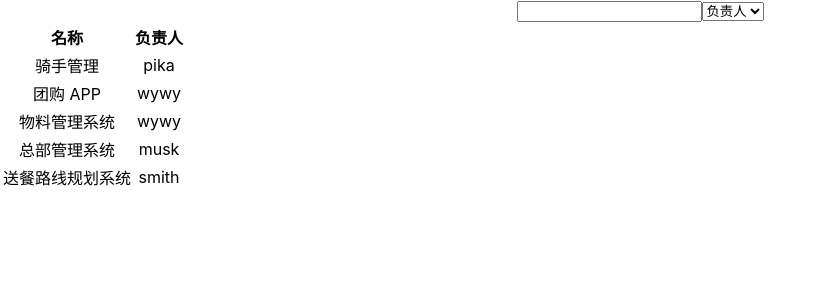
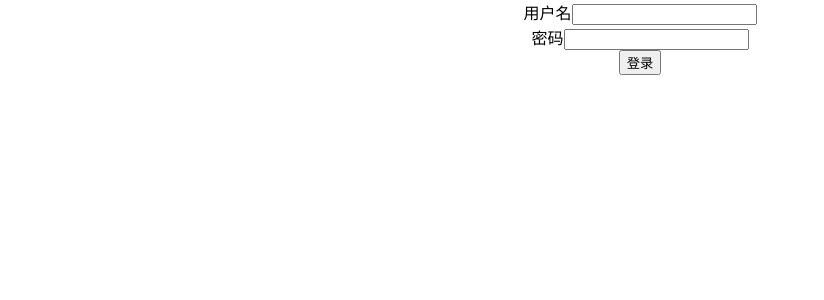
Before and after one commit to bescriptkiddie/jira, a React (Create React App) app: page / in a window 1280 px wide. Shown: the top 300 px of the page, without its empty margins (0-824 px from the left). Built offline with nearby package versions, Linux system fonts and the light colour scheme; data requests are answered from the project's data file.

Commit message:
feat: json-server 模拟登录

```diff
--- a/package.json
+++ b/package.json
@@ -22,7 +22,7 @@
     "test": "react-scripts test",
     "eject": "react-scripts eject",
     "prepare": "husky install",
-    "json-server": "json-server __json_server_mock__/db.json --watch --port 3001"
+    "json-server": "json-server __json_server_mock__/db.json --watch --port 3001 --middlewares ./__json_server_mock__/middleware.js"
   },
   "eslintConfig": {
     "extends": [
--- a/src/App.tsx
+++ b/src/App.tsx
@@ -1,13 +1,10 @@
 import React from "react"
 import "./App.css"
-import { ProjectList } from "./screens/project-list/index"
+// import { ProjectList } from "./screens/project-list/index"
+import { LoginScreen } from "./screens/login/index"
 
 function App() {
-    return (
-        <div className="App">
-            <ProjectList />
-        </div>
-    )
+  return <div className="App">{/* <ProjectList /> */ <LoginScreen />}</div>
 }
 
 export default App
--- /dev/null
+++ b/src/screens/login/index.tsx
@@ -0,0 +1,37 @@
+import React, { FormEvent } from "react"
+
+const apiUrl = process.env.REACT_APP_API_URL
+
+export const LoginScreen = () => {
+  const handleSubmit = (event: FormEvent<HTMLElement>) => {
+    event.preventDefault()
+    const username = (document.getElementById("username") as HTMLInputElement).value
+    const password = (document.getElementById("password") as HTMLInputElement).value
+    login({ username, password })
+  }
+  const login = (param: { username: string; password: string }) => {
+    fetch(`${apiUrl}/login`, {
+      method: "POST",
+      headers: {
+        "Content-Type": "application/json",
+      },
+      body: JSON.stringify(param),
+    }).then(async response => {
+      if (response.ok) {
+      }
+    })
+  }
+  return (
+    <form id="test" onSubmit={handleSubmit}>
+      <div>
+        <label htmlFor="username">用户名</label>
+        <input type="text" id="username" />
+      </div>
+      <div>
+        <label htmlFor="password">密码</label>
+        <input type="password" id="password" />
+      </div>
+      <button type="submit">登录</button>
+    </form>
+  )
+}
--- a/src/screens/project-list/index.tsx
+++ b/src/screens/project-list/index.tsx
@@ -40,7 +40,7 @@ export const ProjectList = () => {
   })
 
   useEffect(() => {
-        fetch(`${apiUrl}/projects?${qs.stringify(cleanObject(debounceParam))}`).then(
+    fetch(`${apiUrl}/projects?${qs.stringify(cleanObject(debounceParam as object))}`).then(
       async response => {
         if (response.ok) {
           setList(await response.json())
--- a/src/utils/index.tsx
+++ b/src/utils/index.tsx
@@ -9,7 +9,6 @@ export const cleanObject = (object: object) => {
     // 当value == 0 的时候也会被误删
     if (isFalsy(value)) {
       //@ts-ignore
-
       delete result[key]
     }
   })
@@ -17,12 +16,13 @@ export const cleanObject = (object: object) => {
 }
 
 // 判断是否为false
-export const isFalsy = (value: any) => (value === 0 ? false : !value)
+export const isFalsy = (value: unknown) => (value === 0 ? false : !value)
 
 // 首次加载,只运行一次  模拟componentDidMount
 export const useMount = (callback: () => void) => {
   useEffect(() => {
     callback()
+    // eslint-disable-next-line react-hooks/exhaustive-deps
   }, [])
 }
 
@@ -32,7 +32,7 @@ export const useMount = (callback: () => void) => {
  * 更新过程(依赖数组里的变量):willmount -> 执行useEffect中的返还函数 -> 组件更新 -> useEffect的回调函数
  * 卸载过程:执行useEffect 的返还函数
  */
-export const useDebounce = (value: any, delay?: number) => {
+export const useDebounce = (value: unknown, delay?: number) => {
   const [debouncedValue, setDebouncedValue] = useState(value)
   console.log("value", value)
 
```
Also changed, not shown: __json_server_mock__/middleware.js (added, +13 -0 lines), .prettierrc.json. Lines whose indentation alone changed are shown as unchanged.
